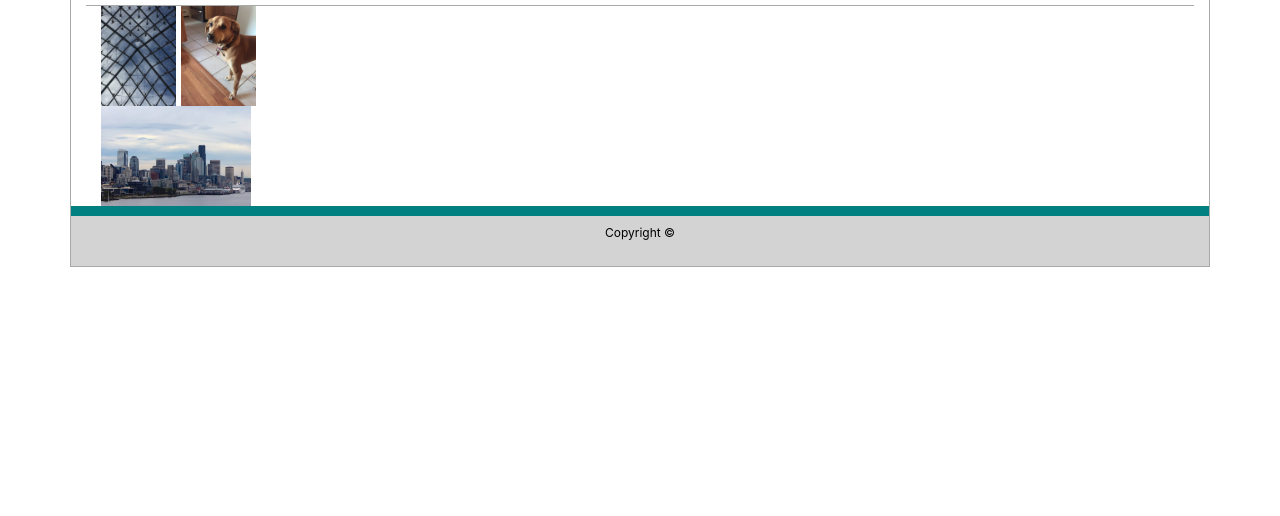
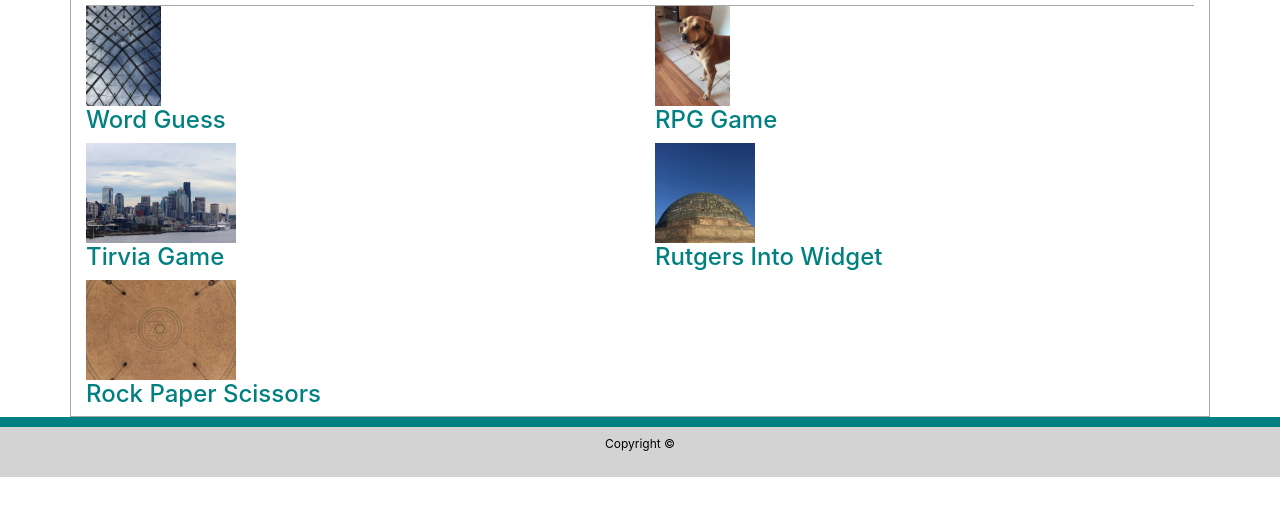
Before and after one commit to Losttown84/Bootstrap-Portfolio, a plain HTML site: page portfolio.html in a window 1280 px wide. Shown: the part 158-674 px from the top of the page. Drawn offline with nearby package versions, Linux system fonts and the light colour scheme.

Commit message:
fixed rows and columns in portfolio and added placeholder images for all

```diff
--- a/portfolio.html
+++ b/portfolio.html
@@ -25,6 +25,10 @@
     .page{
         border-bottom:1px solid;
         border-color:darkgrey;
+    }
+    #h4{
+        padding:20px;
+        background-color:grey;
     }
 </style>
 </head>
@@ -57,18 +61,32 @@
             <div class="page header">
                 <h1>Portfolio</h1>
             </div>
-        <div class="row"></div>
-            <div class="col-md-6">
-                <img src="assets/22555178_10102288175001237_500760675500317982_n.jpg" alt="glass ceiling" width="" height="100"/>
-                <img src="assets/14401_10101245412121407_6043874532888627948_n.jpg" alt="dog" width="" height="100"/>
-            </div>
-            <div class="col-md-6">
-                    <img src="assets/1452534_10100543938659847_1357957994_n.jpg" alt="seattle skyline" width="" height="100"/>
-            </div>
-        <div class="row"
-
-
-
+        </div>
+    </div>
+    <div class="row">
+        <div class="col-md-6">
+            <img src="assets/22555178_10102288175001237_500760675500317982_n.jpg" alt="glass ceiling" width="" height="100px">
+            <h4>Word Guess</h4>
+        </div>
+        <div class="col-md-6">
+            <img src="assets/14401_10101245412121407_6043874532888627948_n.jpg"   alt="sassy dog" height="100px">
+            <h4>RPG Game</h4>
+        </div>
+    </div>
+    <div class="row">
+        <div class="col-md-6">
+            <img src="assets/1452534_10100543938659847_1357957994_n.jpg" alt="seattle skyline" height="100px">
+            <h4>Tirvia Game</h4>
+        </div>
+        <div class="col-md-6">
+            <img src="assets/14355190_10101679553284037_5260540771695825424_n.jpg" alt="adler plantarium dome" height="100px">
+            <h4>Rutgers Into Widget</h4>
+        </div>
+    </div>
+    <div class="row">
+        <div class="col-md-12">
+            <img src="assets/579269_10100569571212007_844404937_n.jpg" alt="roof with star of david" height="100px">
+            <h4>Rock Paper Scissors</h4>
         </div>
     </div>
 </div>
```
